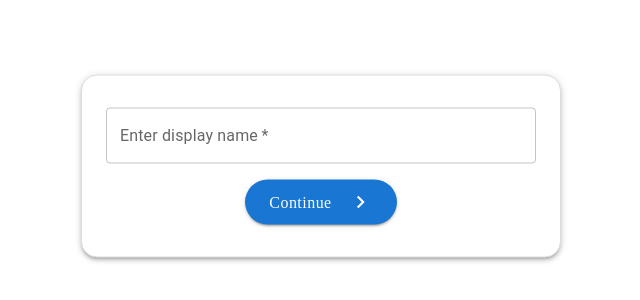
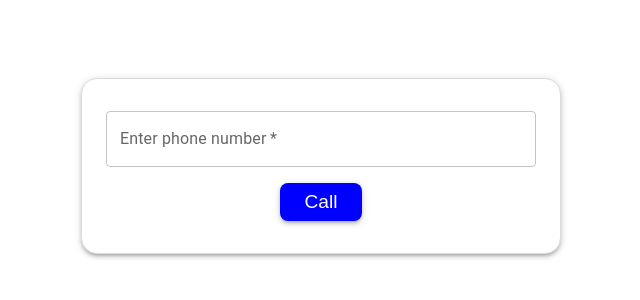
Before and after one commit to manishboro/video-chat-application, a React (Create React App) app: page / in a window 1280 px wide. Shown: the part 234-534 px from the top of the page, without its empty margins (319-959 px from the left). Built offline with nearby package versions, Linux system fonts and the light colour scheme; a web font is replaced by a local one.

Commit message:
made call form

```diff
--- a/src/components/enter-name-form/index.tsx
+++ b/src/components/enter-name-form/index.tsx
@@ -32,16 +32,46 @@ export default function EnterNameForm() {
     >
       <CustomTextField
         id="displayName"
-        label="Enter display name"
+        label="Enter phone number"
         value={displayName}
         handleChange={(e) => setDisplayName(e.target.value)}
       />
 
-      <CustomButton
+      {/* <CustomButton
         text="Continue"
         rootStyles={{ marginTop: "1rem" }}
         type="submit"
-      />
+      /> */}
+
+      <Box
+        component="button"
+        type="submit"
+        disabled
+        sx={{
+          fontSize: "1.2rem",
+          outline: "none",
+          borderRadius: ".5rem",
+          marginTop: "1rem",
+          cursor: "pointer",
+          backgroundColor: "#0000FF",
+          border: "none",
+          boxShadow: 3,
+        }}
+      >
+        <a
+          href={`https://kushalam-video-consultation.netlify.app/`}
+          target="_blank"
+          rel="noopener noreferrer"
+          style={{
+            padding: ".5rem 1.5rem",
+            display: "block",
+            textDecoration: "none",
+            color: "white",
+          }}
+        >
+          Call
+        </a>
+      </Box>
     </Box>
   );
 }
--- a/src/utility-components/CustomTextField/index.tsx
+++ b/src/utility-components/CustomTextField/index.tsx
@@ -1,84 +1,3 @@
-// import clsx from "clsx";
-
-// import { FormControl, FormHelperText, InputLabel, OutlinedInput } from "@mui/material";
-
-// import { useStyles } from "./styles";
-
-// interface CustomTextFieldProps {
-//   id: string;
-//   type?: string;
-//   label?: string;
-//   placeholder: string;
-//   value: string | undefined;
-//   handleChange?: React.ChangeEventHandler<HTMLInputElement | HTMLTextAreaElement> | undefined;
-//   handleblur?: React.FocusEventHandler<HTMLInputElement | HTMLTextAreaElement> | undefined;
-//   endAdornment?: React.ReactNode | undefined;
-//   labelWidth: number;
-//   customHelperText?: string;
-//   errors?: boolean;
-//   touched?: boolean;
-//   required?: boolean;
-//   disabled?: boolean;
-//   style?: React.CSSProperties;
-//   inputStyle?: React.CSSProperties;
-// }
-
-// const CustomTextField: React.FC<CustomTextFieldProps> = ({
-//   id,
-//   type = "text",
-//   label,
-//   placeholder = "",
-//   value,
-//   handleChange,
-//   handleblur,
-//   endAdornment = undefined,
-//   customHelperText = "",
-//   errors,
-//   touched,
-//   required = true,
-//   disabled = false,
-//   style = {},
-//   inputStyle = {},
-// }) => {
-//   const classes = useStyles();
-
-//   let helperText = errors && touched ? errors : customHelperText;
-
-//   return (
-//     <FormControl
-//       className={clsx(classes.textField)}
-//       variant="outlined"
-//       required={required}
-//       error={errors && touched ? true : false}
-//       style={{ ...style }}
-//     >
-//       {label && (
-//         <InputLabel htmlFor={id} className={classes.formLabel}>
-//           {label}
-//         </InputLabel>
-//       )}
-
-//       <OutlinedInput
-//         id={id}
-//         type={type}
-//         value={value}
-//         name={id}
-//         onBlur={handleblur}
-//         onChange={handleChange}
-//         placeholder={placeholder}
-//         disabled={disabled}
-//         endAdornment={endAdornment}
-//         className={classes.textField}
-//         style={{ ...inputStyle }}
-//       />
-
-//       {helperText && <FormHelperText className={classes.formHelperText}>{helperText}</FormHelperText>}
-//     </FormControl>
-//   );
-// };
-
-// export default CustomTextField;
-
 import { TextField } from "@mui/material";
 
 import { useStyles } from "./styles";
@@ -88,8 +7,12 @@ interface CustomTextFieldProps {
   type?: string;
   label?: string;
   value: string | undefined;
-  handleChange?: React.ChangeEventHandler<HTMLInputElement | HTMLTextAreaElement> | undefined;
-  handleblur?: React.FocusEventHandler<HTMLInputElement | HTMLTextAreaElement> | undefined;
+  handleChange?:
+    | React.ChangeEventHandler<HTMLInputElement | HTMLTextAreaElement>
+    | undefined;
+  handleblur?:
+    | React.FocusEventHandler<HTMLInputElement | HTMLTextAreaElement>
+    | undefined;
   endAdornment?: React.ReactNode | undefined;
   labelWidth?: number;
   customHelperText?: string;
```
